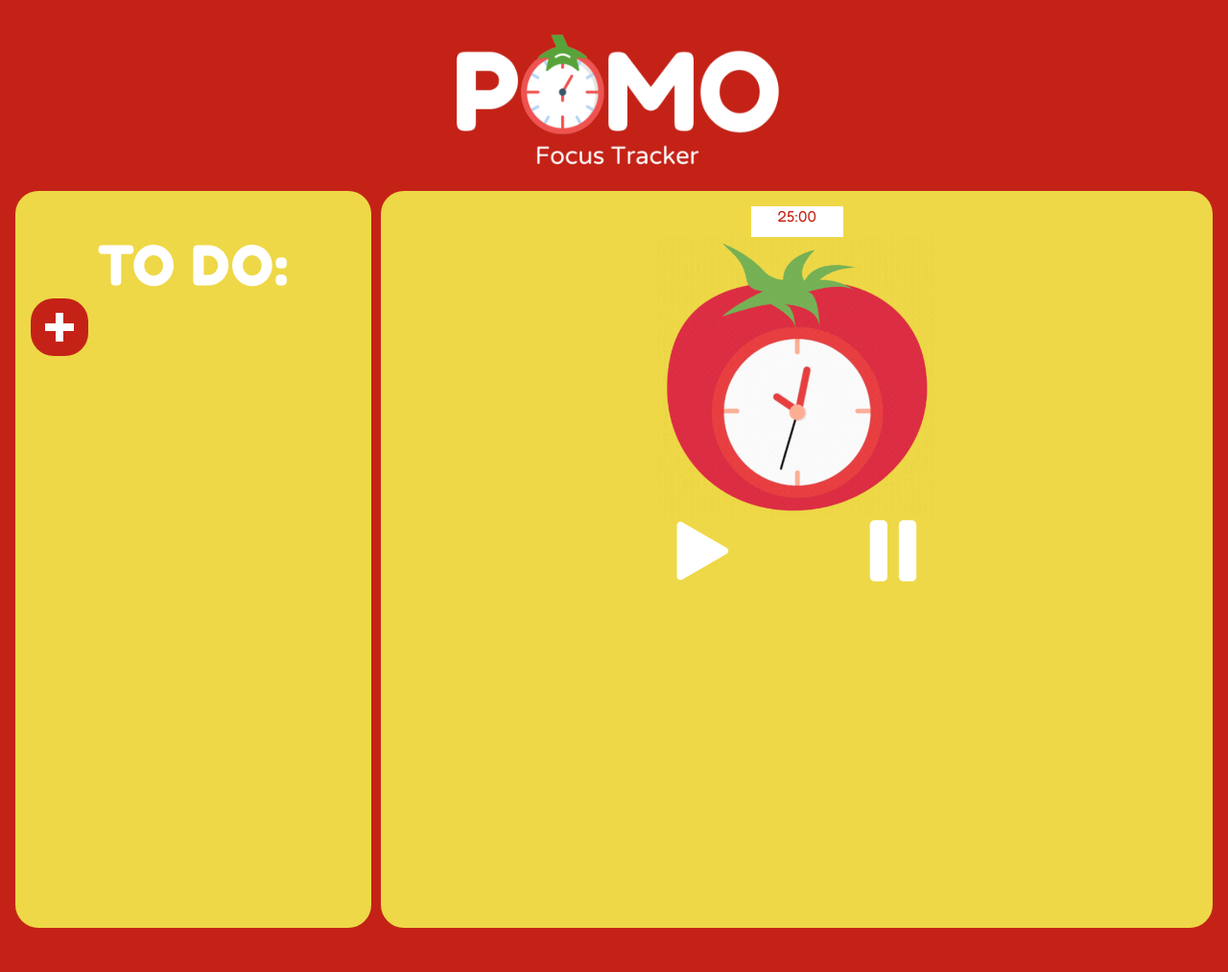
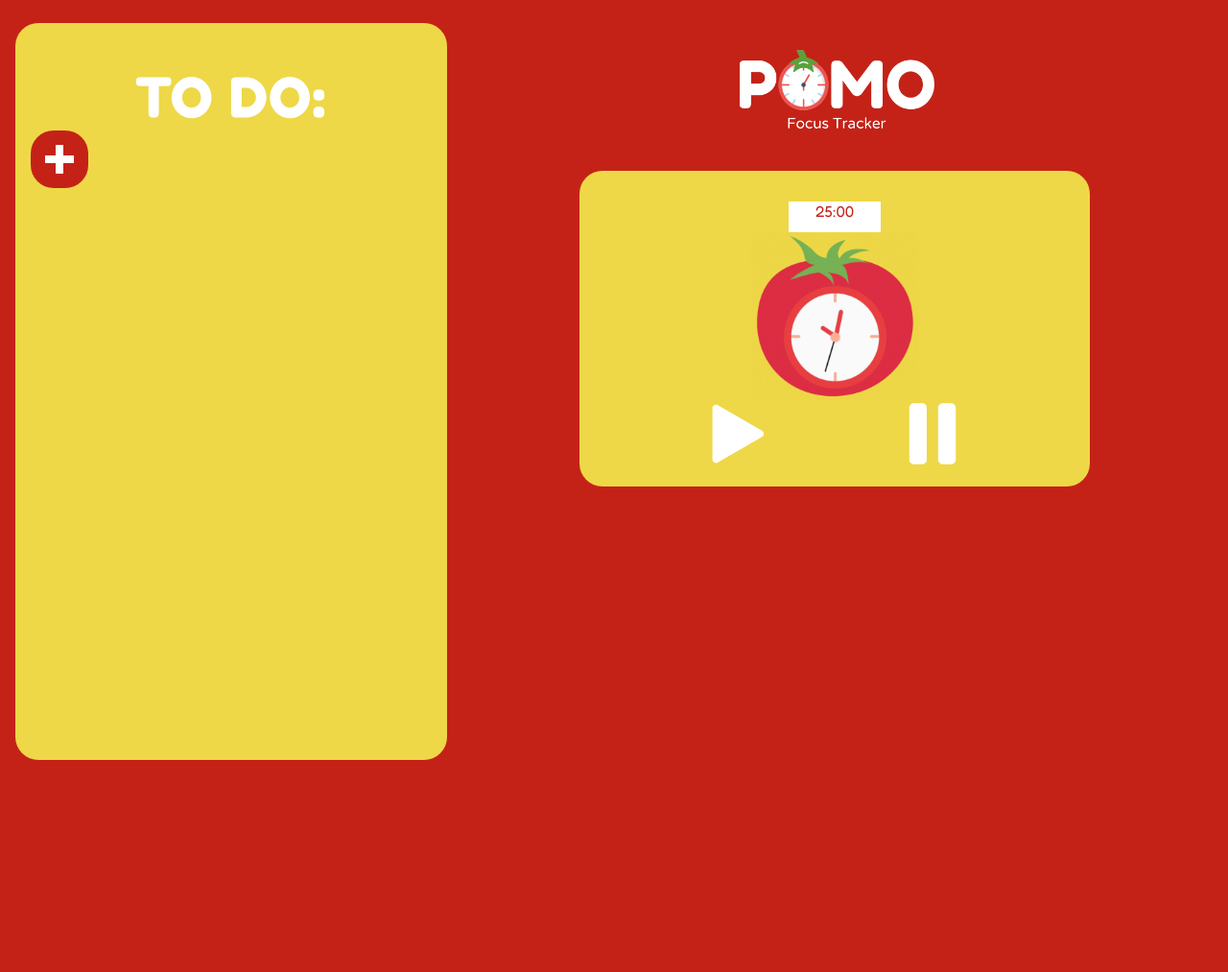
Before and after one commit to acegoal07/pomo, a PHP site: page / in a window 1280 px wide. Shown: the whole page at 96% size. After the commit the page ends 792 px from the top, so only its background shows below. Run offline with PHP 8.4, Linux system fonts and the light colour scheme.

Commit message:
late tweaks

```diff
--- a/assets/css/style.css
+++ b/assets/css/style.css
@@ -46,9 +46,9 @@ main.grid-layout {
     "todo";
 }
 
-@media (min-width: 60em) {
+@media (min-width: 70em) {
   main.grid-layout {
-    grid-template-columns: 3fr 7fr;
+    grid-template-columns: 4fr 7fr;
     grid-template-areas:
       "todo  timer";
   }
@@ -69,9 +69,7 @@ main.grid-layout .todo-grid-section {
 
 main.grid-layout .timer-grid-section {
   grid-area: todo;
-  background-color: var(--foreground-color);
   color: white;
-  border-radius: 1.5rem;
   height: 96vh;
   position: relative;
 }
@@ -124,6 +122,13 @@ main.grid-layout .timer-grid-section {
 
 .timerBox {
   text-align: center;
+  background-color: var(--foreground-color);
+  border-radius: 1.5rem;
+  padding: 1rem;
+  margin: auto;
+  margin-top: 2rem;
+  height: fit-content;
+  width: fit-content;
 }
 
 #startButton, #pauseButton {
--- a/index.html
+++ b/index.html
@@ -15,12 +15,11 @@
 </head>
 
 <body>
-  <img src=assets/images/POMONew.png alt="" width="" height="">
 
   <main class="grid-layout">
     <div class="todo-grid-section">
       <div class="grid-container">
-        <h1> TO DO:</h1>
+        <h1>TO DO:</h1>
         <a id="todo-add-button" role="button">
           <div class="add-button-circle" role="button">
             <div class="add-button-horizontal-plus"></div>
@@ -32,17 +31,15 @@
 
     <div class="timer-grid-section">
       <div class="grid-container">
-
-
+        <img src="assets/images/POMONew.png" alt="">
         <div class="timerBox">
-        <div class="timerRectangle">
-          <p id="timer">25:00</p>
+          <div class="timerRectangle">
+            <p id="timer">25:00</p>
+          </div>
+          <img src="assets/images/timer.gif" alt="">
+          <a id="startButton"><img src="assets/images/start.png" alt="Start Button" height="200px" width="200px" role="button"></a>
+          <a id="pauseButton"><img src="assets/images/pause.png" alt="Pause Button" height="200px" width="200px" role="button"></a>
         </div>
-        <img src="assets/images/timer.gif" alt="" width="" height="">
-        </div>
-
-      <a id="startButton"><img src="assets/images/start.png" alt="Start Button" height=200px width=200px role=button>
-      <a id="pauseButton"><img src="assets/images/pause.png" alt="Pause Button" height=200px width=200px role="button">
 
       </div>
     </div>
```
